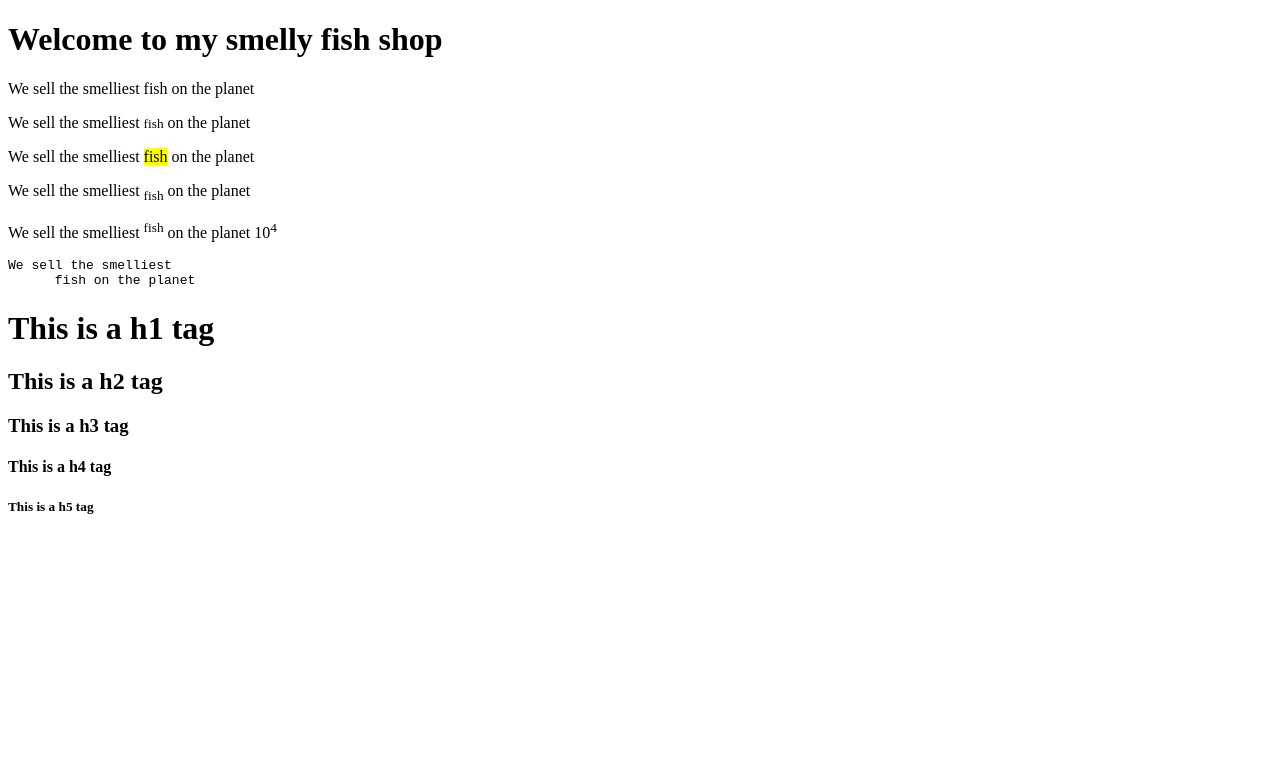
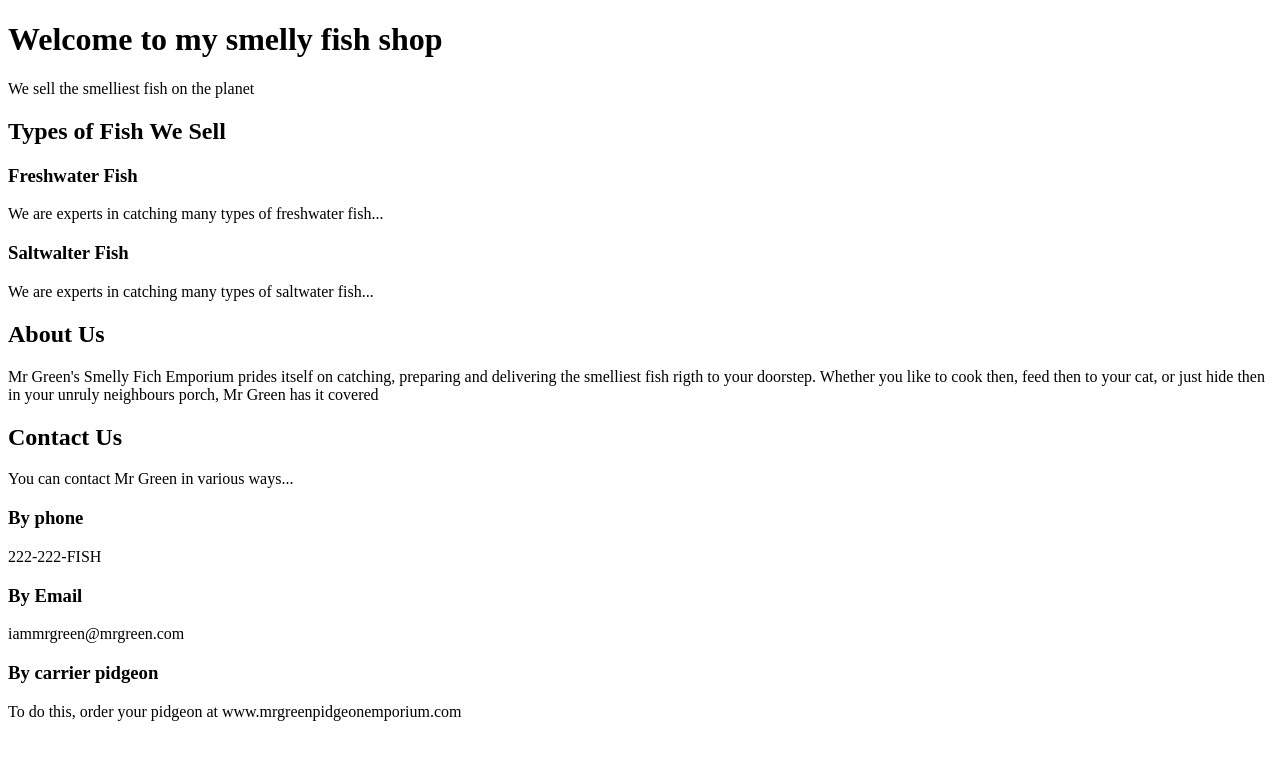
Before and after one commit to GustavoKenji/Html-Practice, a plain HTML site: page index.html in a window 1280 px wide. Drawn offline with Linux system fonts and the light colour scheme.

Commit message:
structured html web page

```diff
--- a/index.html
+++ b/index.html
@@ -7,27 +7,33 @@
     <meta charset="utf-8" />
     <meta name="keywords" content="fish, smelly, trout, salmon, shark">
     <meta name="description" content="We sell the smelliest fish online, garanteed">
-    <title>My first web page</title>
+    <title>Mr Green's Smelly Fish Emporium</title>
+    <link rel="stylesheet" href="style.css">
 
   </head>
 
   <body>
 
     <h1>Welcome to my smelly fish shop</h1>
-    <p>We sell the smelliest
-      fish on the planet</p>
-    <p>We sell the smelliest <small>fish</small> on the planet</p>
-    <p>We sell the smelliest <mark>fish</mark> on the planet</p>
-    <p>We sell the smelliest <sub>fish</sub> on the planet</p>
-    <p>We sell the smelliest <sup>fish</sup> on the planet 10<sup>4</sup></p>
-    <p><pre>We sell the smelliest
-      fish on the planet</pre></p>
+    <p>We sell the smelliest fish on the planet</p>
 
-    <h1>This is a h1 tag</h1>
-    <h2>This is a h2 tag</h2>
-    <h3>This is a h3 tag</h3>
-    <h4>This is a h4 tag</h4>
-    <h5>This is a h5 tag</h5>
+    <h2>Types of Fish We Sell</h2>
+    <h3>Freshwater Fish</h3>
+    <p>We are experts in catching many types of freshwater fish...</p>
+    <h3>Saltwalter Fish</h3>
+    <p>We are experts in catching many types of saltwater fish...</p>
+
+    <h2>About Us</h2>
+    <p>Mr Green's Smelly Fich Emporium prides itself on catching, preparing and delivering the smelliest fish rigth to your doorstep. Whether you like to cook then, feed then to your cat, or just hide then in your unruly neighbours porch, Mr Green has it covered</p>
+
+    <h2>Contact Us</h2>
+    <p>You can contact Mr Green in various ways...</p>
+    <h3>By phone</h3>
+    <p>222-222-FISH</p>
+    <h3>By Email</h3>
+    <p>iammrgreen@mrgreen.com</p>
+    <h3>By carrier pidgeon</h3>
+    <p>To do this, order your pidgeon at www.mrgreenpidgeonemporium.com</p>
 
   </body>
 
```
